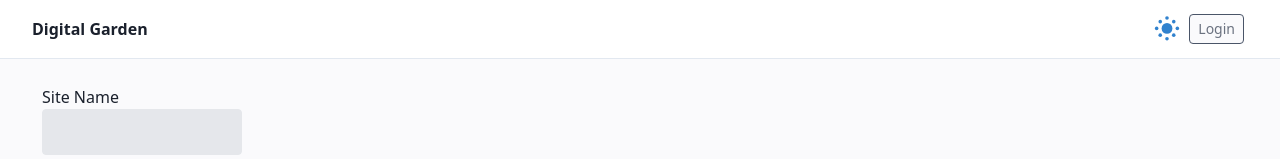
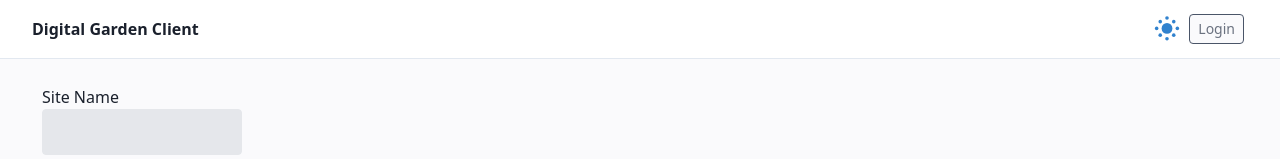
Before and after one commit to Shelob9/digitial-garden-builder, a Next.js app in the folder client/: page /settings in a window 1280 px wide. Shown: the top 159 px of the page. Built offline with nearby package versions, Linux system fonts and the light colour scheme; no server answers.

Commit message:
use garden.js

```diff
--- a/client/components/useNotes.tsx
+++ b/client/components/useNotes.tsx
@@ -1,4 +1,3 @@
-import { settings } from "cluster";
 import useGardenServer from "hooks/useGardenServer";
 import useUserToken from "hooks/useUserCookie";
 import { createContext, useContext, useMemo } from "react";
@@ -6,26 +5,36 @@ import useSWR from "swr";
 import {  noteIndexItem,INote } from "../../types";
 import { GardenConfig } from "../../types/config";
 
+/**
+ * The garden settings
+ *
+ * Will be replaced at build-time.
+ * Also, will be re-fetched at page load.
+ */
+import gardenConfig from '../garden'
 const NotesContext = createContext(null);
 
-//Returns a fetch function for garden server
+/**
+ * Returns a fetch function for garden server
+ *
+ * Converts URIs to complete URLs and adds authentication headers.
+ * Fetch function can be used for second arg of `useSwr()` hook.
+ *
+ * @param token JWT auth token or undefiend.
+ * @param handler A callback function, which is passed the parsed response.
+ */
 const createFetch = (token: string | undefined,handler:(r:any) => any) => {
     const { createUrl,createHeaders } = useGardenServer({token});
-
-
     return (uri:string, args: any) => {
         args = Object.assign({
             headers: createHeaders()
         }, args);
-
         return fetch(createUrl(uri), args)
             .then(r => r.json())
             .then(
                 handler
             );
     };
-
-
 }
 
 
@@ -102,21 +111,7 @@ const useNotes = () => {
 
 export default useNotes;
 
-let defaultConfig = {
-    "siteName": "Digital Garden",
-    "authorName": "",
-    "defaultNote": "digital-garden-builder",
-    "siteTwitter": "@digigardenbuilder",
-    "authorTwitter": ""
-};
 
-let gardenJson;
-try {
-     gardenJson = require('../garden.json');
-    // do stuff
-} catch (ex) {
-    gardenJson = false;
-}
 
 export const useNoteSettings = () => {
     //Get token and create a stable fetch function with it.
@@ -131,7 +126,7 @@ export const useNoteSettings = () => {
     const { data,mutate  } = useSWR(
         `/api/settings`,
         settingsFetcher,
-        {initialData: gardenJson ? Object.assign(defaultConfig,gardenJson): defaultConfig }
+        {initialData: gardenConfig }
     );
 
     const { createUrl,createHeaders } = useGardenServer({token});
--- /dev/null
+++ b/client/garden.js
@@ -0,0 +1,7 @@
+module.exports = {
+    "siteName": "Digital Garden Client",
+    "authorName": "",
+    "defaultNote": "digital-garden-builder",
+    "siteTwitter": "@digigardenbuilder",
+    "authorTwitter": ""
+};
```
